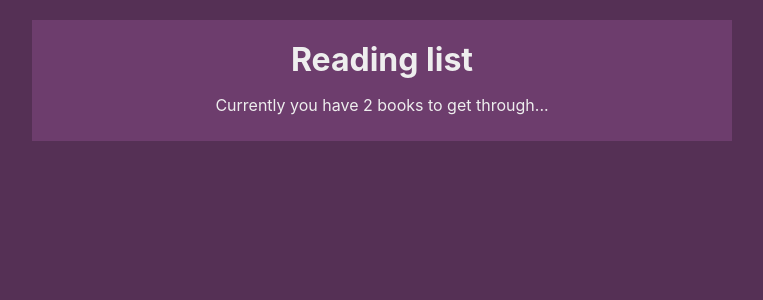
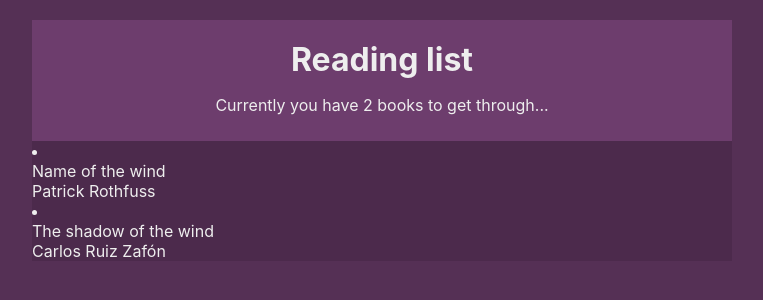
Before and after one commit to MakarCodes/booklist-hooks, a React (Create React App) app: page / in a window 1280 px wide. Shown: the top 300 px of the page, without its empty margins (258-1021 px from the left). Built offline with nearby package versions, Linux system fonts and the light colour scheme.

Commit message:
Add BookDetails component

```diff
--- a/src/App.js
+++ b/src/App.js
@@ -1,12 +1,14 @@
 import React from 'react';
 import BookContextProvider from './contexts/BookContext';
 import Navbar from './components/Navbar';
+import BookList from './components/BookList';
 
 function App() {
   return (
     <div className='App'>
       <BookContextProvider>
         <Navbar />
+        <BookList />
       </BookContextProvider>
     </div>
   );
--- a/src/components/BookDetails.js
+++ b/src/components/BookDetails.js
@@ -0,0 +1,14 @@
+import React, { useContext } from 'react';
+import { BookContext } from '../contexts/BookContext';
+
+const BookDetails = ({ book }) => {
+  const { removeBook } = useContext(BookContext);
+  return (
+    <li onClick={() => removeBook(book.id)}>
+      <div className='title'>{book.title}</div>
+      <div className='author'>{book.author}</div>
+    </li>
+  );
+};
+
+export default BookDetails;
```
